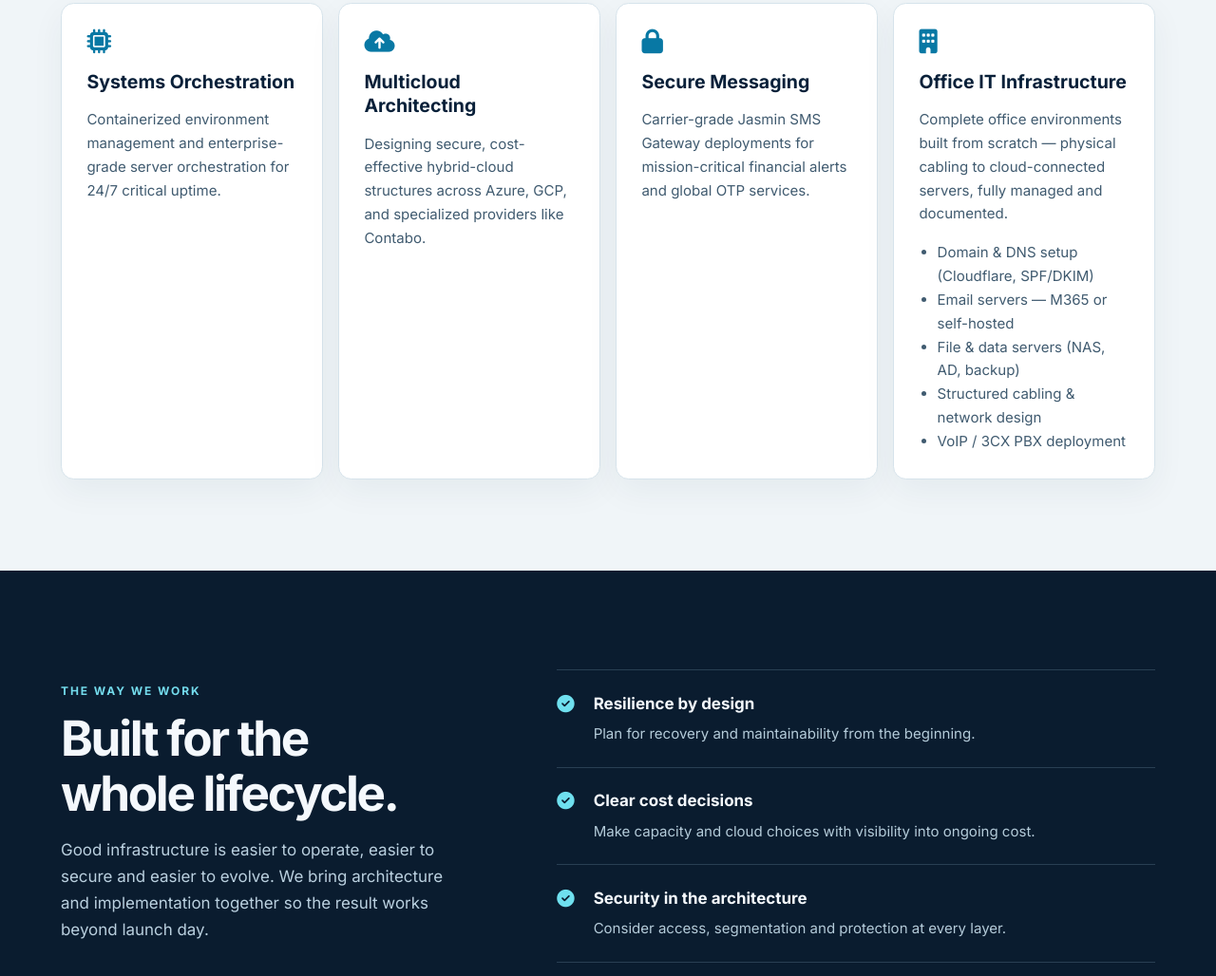
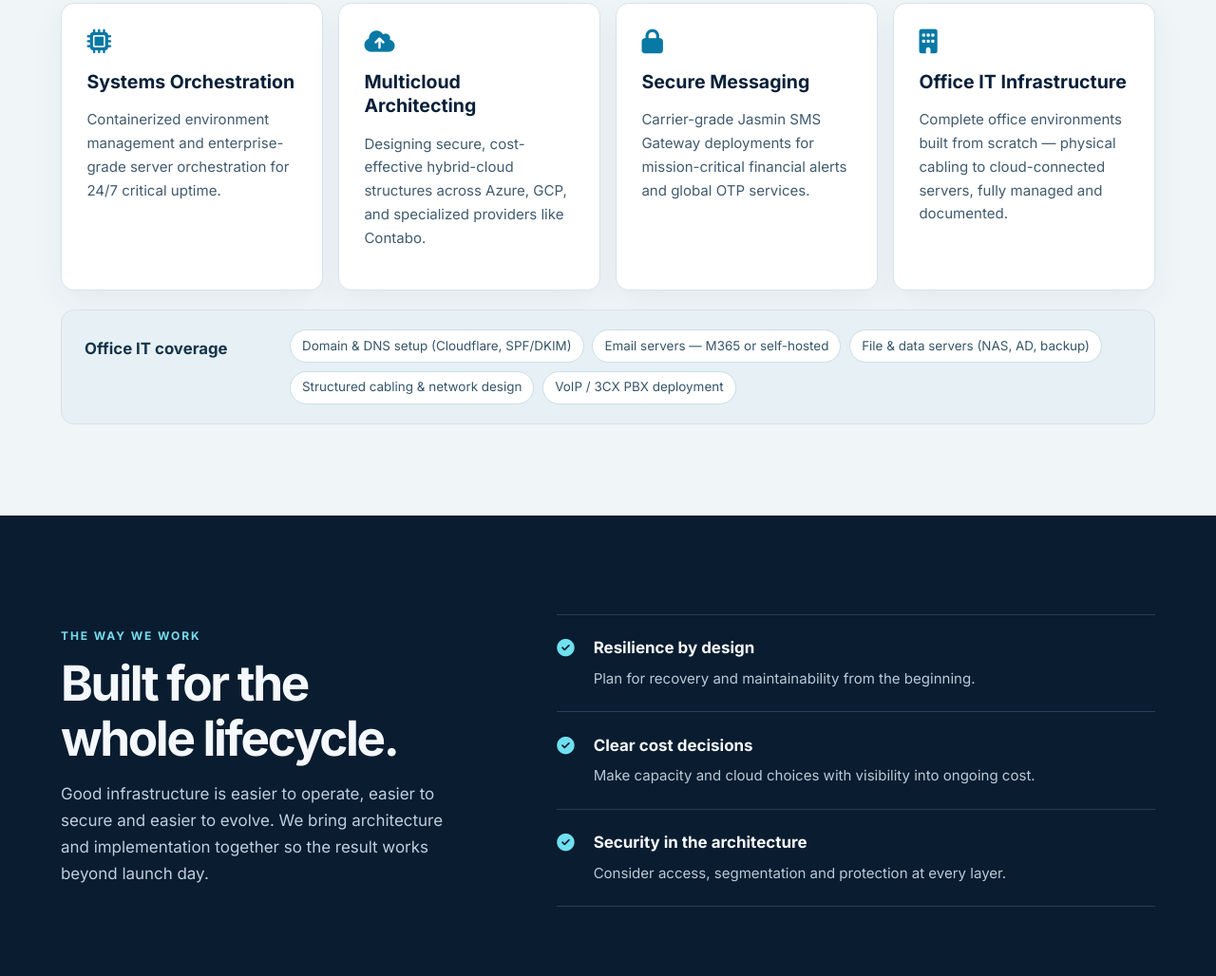
Before and after one commit to vinodlakmal/merkei-website, a plain HTML site: page index.html in a window 1280 px wide. Shown: the part 1192-2220 px from the top of the page at 95% size. Drawn offline with Linux system fonts and the light colour scheme.

Commit message:
Balance service cards and retain office IT details

```diff
--- a/index.html
+++ b/index.html
@@ -199,6 +199,9 @@
         <i class="fas fa-building"></i>
         <h3>Office IT Infrastructure</h3>
         <p>Complete office environments built from scratch — physical cabling to cloud-connected servers, fully managed and documented.</p>
+    </div>
+    <div class="office-coverage">
+        <h3>Office IT coverage</h3>
         <ul>
             <li>Domain & DNS setup (Cloudflare, SPF/DKIM)</li>
             <li>Email servers — M365 or self-hosted</li>
--- a/site-redesign.css
+++ b/site-redesign.css
@@ -197,6 +197,21 @@ nav {
 .services-grid .card h3 { margin: 0 0 .6rem; font-size: 1.22rem; line-height: 1.3; }
 .services-grid .card p, .services-grid .card li { color: #405b70; font-size: .94rem; line-height: 1.65; }
 .services-grid .card ul { margin: 1rem 0 0; padding-left: 1.2rem; }
+.office-coverage {
+    grid-column: 1 / -1;
+    display: grid;
+    grid-template-columns: 12rem minmax(0, 1fr);
+    align-items: start;
+    gap: 1rem 1.5rem;
+    margin-top: .25rem;
+    padding: 1.25rem 1.5rem;
+    border: 1px solid #d6e3eb;
+    border-radius: .85rem;
+    background: #e6f0f5;
+}
+.office-coverage h3 { margin: .45rem 0 0; color: #15344a; font-size: 1.05rem; }
+.office-coverage ul { display: flex; flex-wrap: wrap; gap: .55rem; margin: 0; padding: 0; list-style: none; }
+.office-coverage li { padding: .42rem .75rem; border: 1px solid #c9dfe9; border-radius: 999px; background: white; color: #36566a; font-size: .84rem; line-height: 1.45; }
 
 .why-us {
     padding: 6.5rem max(5vw, calc((100vw - 1340px) / 2));
@@ -287,6 +302,8 @@ footer span { color: #8ca7ba !important; }
     .hero h1 { font-size: clamp(2.85rem, 10vw, 4rem); }
     .image-disclaimer { left: 5vw; right: auto; bottom: .6rem; }
     .services-grid, .portfolio { padding: 4rem 5vw; }
+    .office-coverage { grid-template-columns: 1fr; padding: 1.1rem; }
+    .office-coverage h3 { margin: 0; }
     .why-us, .contact-section { grid-template-columns: 1fr; gap: 1.7rem; padding: 4rem 5vw; }
     .why-us h2 { max-width: none; }
     .featured-project { grid-template-columns: 1fr; gap: 0; }
```
